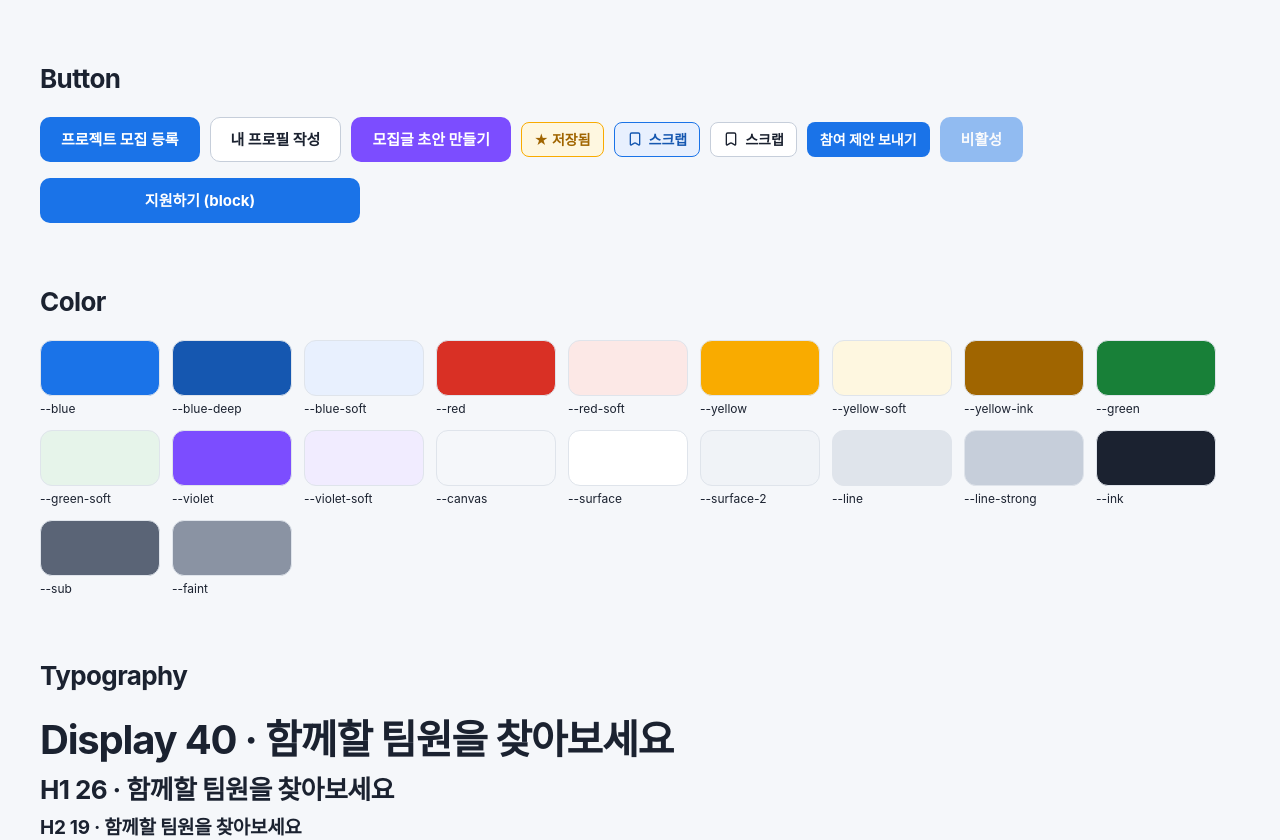
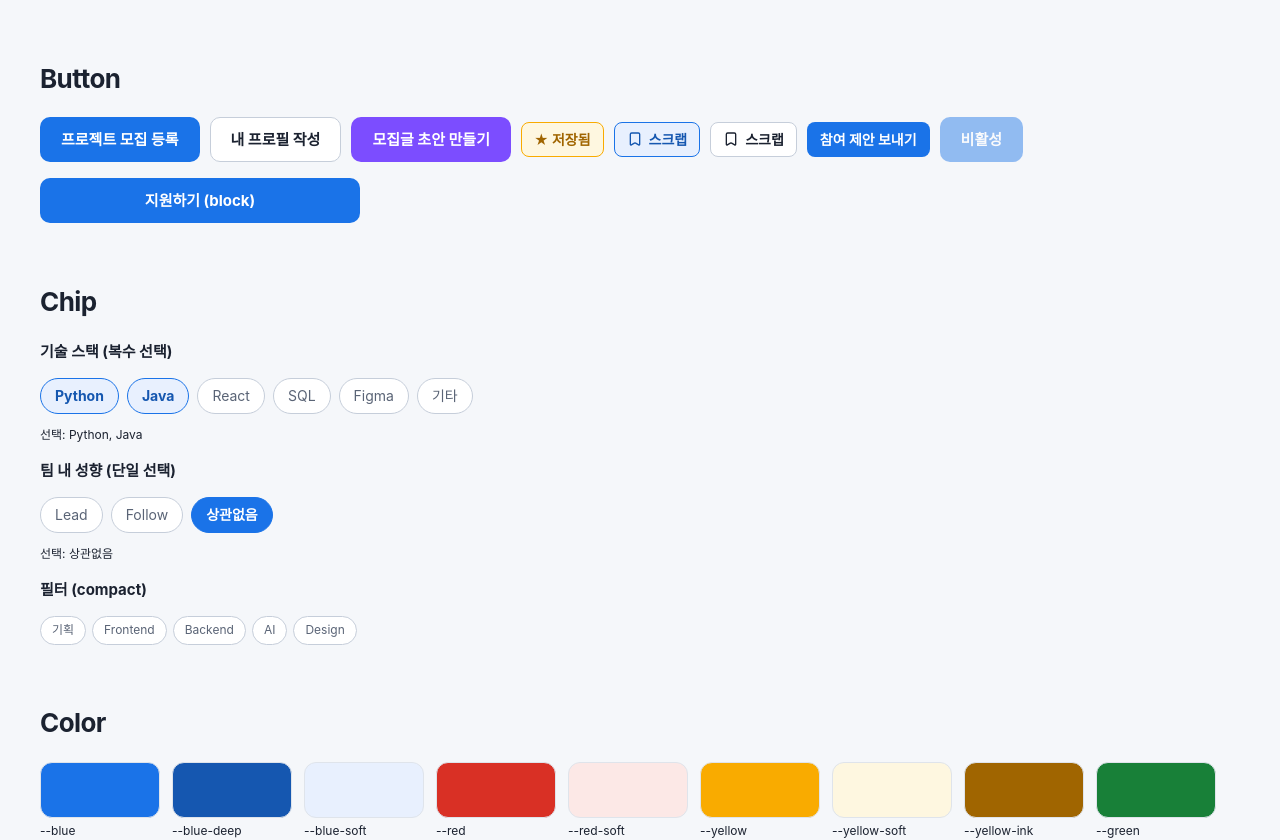
Before and after one commit to seonyoung05/gopick-web, a React (Vite) app: page / in a window 1280 px wide. Shown: the top 840 px of the page. Built offline with nearby package versions, Linux system fonts and the light colour scheme.

Commit message:
Chip,ChipGroup 컴포넌트 추가

```diff
--- a/src/App.tsx
+++ b/src/App.tsx
@@ -1,5 +1,7 @@
+import { useState } from 'react';
 import { Bookmark } from 'lucide-react';
 import { Button } from './components/ui/Button';
+import { ChipGroup } from './components/ui/Chip';
 
 const colors = [
   'blue', 'blue-deep', 'blue-soft', 'red', 'red-soft', 'yellow', 'yellow-soft',
@@ -16,6 +18,9 @@ const texts = [
 ];
 
 export default function App() {
+  const [stacks, setStacks] = useState<string[]>(['Python', 'Java']);
+  const [tendency, setTendency] = useState<string | null>('상관없음');
+  const [roles, setRoles] = useState<string[]>([]);
   return (
     <div style={{ padding: 40, display: 'grid', gap: 40 }}>
       <section>
@@ -33,6 +38,38 @@ export default function App() {
         <div style={{ width: 320, marginTop: 16 }}>
           <Button block>지원하기 (block)</Button>
         </div>
+      </section>
+      <section>
+        <h1 className="t-h1">Chip</h1>
+
+        <p className="t-body-strong">기술 스택 (복수 선택)</p>
+        <ChipGroup
+          multiple
+          options={['Python', 'Java', 'React', 'SQL', 'Figma', '기타']}
+          value={stacks}
+          onChange={setStacks}
+          aria-label="기술 스택"
+        />
+        <p className="t-caption">선택: {stacks.join(', ') || '없음'}</p>
+
+        <p className="t-body-strong">팀 내 성향 (단일 선택)</p>
+        <ChipGroup
+          options={['Lead', 'Follow', '상관없음']}
+          value={tendency}
+          onChange={setTendency}
+          aria-label="팀 내 성향"
+        />
+        <p className="t-caption">선택: {tendency ?? '없음'}</p>
+
+        <p className="t-body-strong">필터 (compact)</p>
+        <ChipGroup
+          multiple
+          size="compact"
+          options={['기획', 'Frontend', 'Backend', 'AI', 'Design']}
+          value={roles}
+          onChange={setRoles}
+          aria-label="역할 필터"
+        />
       </section>
       <section>
         <h1 className="t-h1">Color</h1>
--- /dev/null
+++ b/src/components/ui/Chip/Chip.module.css
@@ -0,0 +1,64 @@
+/* src/components/ui/Chip/Chip.module.css */
+.chip {
+  display: inline-flex;
+  align-items: center;
+  border: 1px solid var(--line-strong);
+  border-radius: var(--r-pill);
+  background: var(--surface);
+  color: var(--sub);
+  font-weight: 400;
+  white-space: nowrap;
+  cursor: pointer;
+  transition: background-color 0.15s, border-color 0.15s, color 0.15s;
+}
+
+.chip:hover:not(.selected) {
+  border-color: var(--sub);
+  color: var(--ink);
+}
+
+.chip:focus-visible {
+  outline: none;
+  box-shadow: var(--focus-ring);
+}
+
+/* ---------- Size ---------- */
+.md {
+  padding: 7px 14px;
+  font-size: 14px;
+  line-height: 1.4;
+}
+
+.compact {
+  padding: 5px 11px;
+  font-size: 12px;
+  line-height: 1.4;
+}
+
+/* ---------- Selected ---------- */
+.selected {
+  font-weight: 700;
+}
+
+.soft {
+  background: var(--blue-soft);
+  border-color: var(--blue);
+  color: var(--blue-deep);
+}
+
+.filled {
+  background: var(--blue);
+  border-color: var(--blue);
+  color: var(--on-color);
+}
+
+/* ---------- Group ---------- */
+.group {
+  display: flex;
+  flex-wrap: wrap;
+  gap: 8px;
+}
+
+.groupCompact {
+  gap: 6px;
+}
--- /dev/null
+++ b/src/components/ui/Chip/Chip.tsx
@@ -0,0 +1,40 @@
+// src/components/ui/Chip/Chip.tsx
+import clsx from 'clsx';
+import type { ButtonHTMLAttributes } from 'react';
+import styles from './Chip.module.css';
+
+export type ChipSize = 'md' | 'compact';
+export type ChipSelectedStyle = 'soft' | 'filled';
+
+export interface ChipProps extends ButtonHTMLAttributes<HTMLButtonElement> {
+  selected?: boolean;
+  /** 선택됐을 때 모양: soft = 복수 선택용, filled = 단일 선택용 */
+  selectedStyle?: ChipSelectedStyle;
+  size?: ChipSize;
+}
+
+export function Chip({
+  selected = false,
+  selectedStyle = 'soft',
+  size = 'md',
+  type = 'button',
+  className,
+  children,
+  ...rest
+}: ChipProps) {
+  return (
+    <button
+      type={type}
+      aria-pressed={selected}
+      className={clsx(
+        styles.chip,
+        styles[size],
+        selected && [styles.selected, styles[selectedStyle]],
+        className,
+      )}
+      {...rest}
+    >
+      {children}
+    </button>
+  );
+}
--- /dev/null
+++ b/src/components/ui/Chip/ChipGroup.tsx
@@ -0,0 +1,66 @@
+// src/components/ui/Chip/ChipGroup.tsx
+import clsx from 'clsx';
+import { Chip, type ChipSelectedStyle, type ChipSize } from './Chip';
+import styles from './Chip.module.css';
+
+interface BaseProps {
+  options: readonly string[];
+  size?: ChipSize;
+  /** 지정하지 않으면 복수 선택=soft, 단일 선택=filled */
+  selectedStyle?: ChipSelectedStyle;
+  className?: string;
+  'aria-label'?: string;
+}
+
+interface MultipleProps extends BaseProps {
+  multiple: true;
+  value: string[];
+  onChange: (value: string[]) => void;
+}
+
+interface SingleProps extends BaseProps {
+  multiple?: false;
+  value: string | null;
+  onChange: (value: string) => void;
+}
+
+export type ChipGroupProps = MultipleProps | SingleProps;
+
+export function ChipGroup(props: ChipGroupProps) {
+  const { options, size = 'md', className } = props;
+  const selectedStyle = props.selectedStyle ?? (props.multiple ? 'soft' : 'filled');
+
+  const isSelected = (option: string) =>
+    props.multiple ? props.value.includes(option) : props.value === option;
+
+  const handleClick = (option: string) => {
+    if (props.multiple) {
+      const next = props.value.includes(option)
+        ? props.value.filter((v) => v !== option) // 이미 선택 → 해제
+        : [...props.value, option];               // 선택 안 됨 → 추가
+      props.onChange(next);
+    } else {
+      props.onChange(option);
+    }
+  };
+
+  return (
+    <div
+      role="group"
+      aria-label={props['aria-label']}
+      className={clsx(styles.group, size === 'compact' && styles.groupCompact, className)}
+    >
+      {options.map((option) => (
+        <Chip
+          key={option}
+          size={size}
+          selected={isSelected(option)}
+          selectedStyle={selectedStyle}
+          onClick={() => handleClick(option)}
+        >
+          {option}
+        </Chip>
+      ))}
+    </div>
+  );
+}
--- /dev/null
+++ b/src/components/ui/Chip/index.ts
@@ -0,0 +1,5 @@
+// src/components/ui/Chip/index.ts
+export { Chip } from './Chip';
+export { ChipGroup } from './ChipGroup';
+export type { ChipProps, ChipSize, ChipSelectedStyle } from './Chip';
+export type { ChipGroupProps } from './ChipGroup';
```
